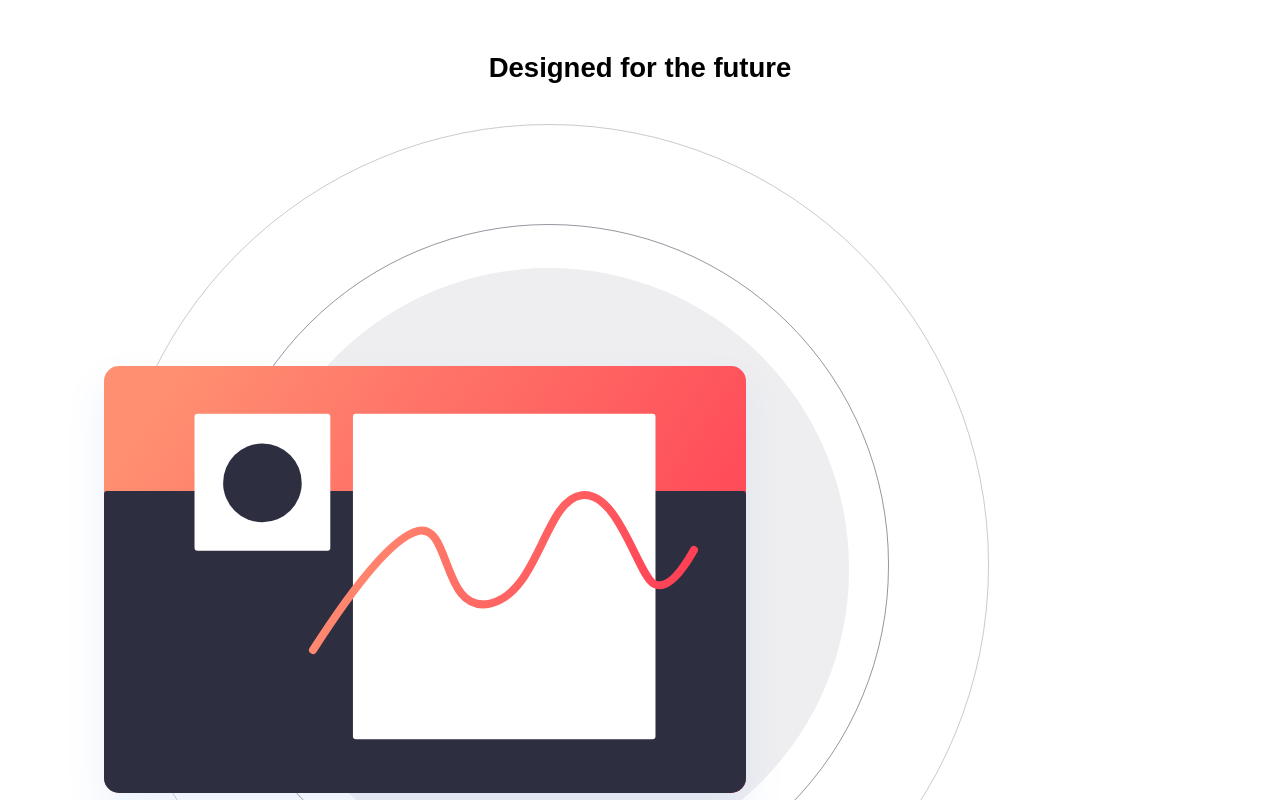
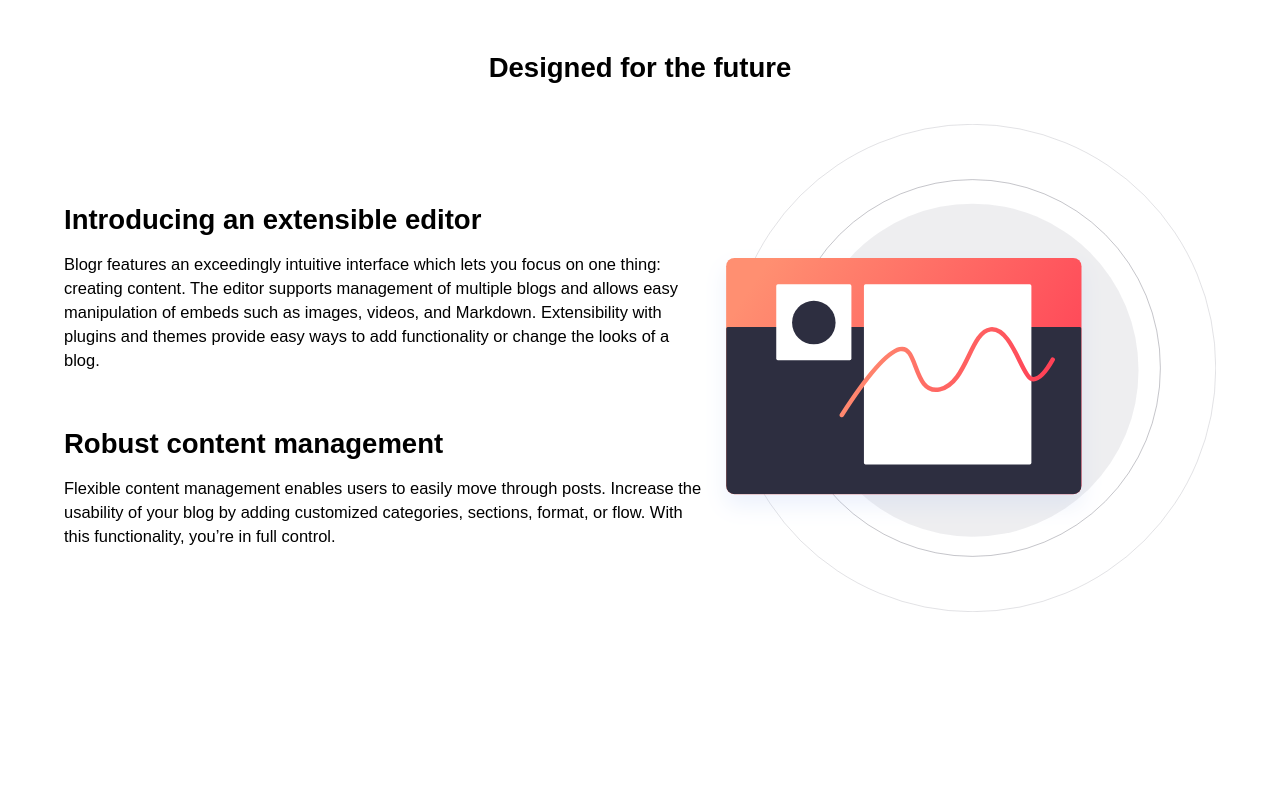
Before and after one commit to IssamAth/blog-landing-page-main, a React (Create React App) app: page / in a window 1280 px wide. Shown: the part 780-1580 px from the top of the page. After the commit the page ends 1472 px from the top, so only its background shows below. Built offline with nearby package versions, Linux system fonts and the light colour scheme.

Commit message:
fourth commit

```diff
--- a/src/App.jsx
+++ b/src/App.jsx
@@ -15,8 +15,8 @@ const ResponsiveImage = () => {
   }, []);
 
   return (
-    <div className=''>
-      {width >= 600 ? <img src={IMG2} alt="" /> : <img src={IMG1} alt="" />}
+    <div className=' md:w-40v'>
+      {width >= 600 ? <img src={IMG2} className='' alt="" /> : <img src={IMG1} alt="" />}
     </div>
   );
 };
@@ -77,36 +77,38 @@ const App = () => {
       {/* SECOND PART */}
       <section className='my-20'>
         {/* container */}
-        <div className="container">
+        <div className="container mx-auto">
           {/* TITLE */}
           <div className='text-center font-bold text-2xlnHalf'>
             <h2>Designed for the future</h2>
           </div>
           {/* FLEX ITEM */}
-          <div className='flex flex-col mt-10'>
+          <div className='flex flex-col mt-10 md:flex-row-reverse md:relative md:items-center'>
             {/* IMAGE */}
+            <div className=''>
               <ResponsiveImage />
             </div>
             {/* BOTH ARTICLES */}
-          <div className=' flex flex-col my-10'>
+            <div className=' flex flex-col my-10 md:w-35v'>
               {/* FIRST ARTICLE */}
               <article className=' '>
-              <div className=' text-center text-2xlnHalf font-bold my-4'>
+                <div className=' text-center text-2xlnHalf font-bold my-4 md:text-left'>
                   <h3>Introducing an extensible editor</h3>
                 </div>
-              <div className=' text-center text-bigbase'>
+                <div className=' text-center text-bigbase md:text-left'>
                   <p>Blogr features an exceedingly intuitive interface which lets you focus on one thing: creating content. The editor supports management of multiple blogs and allows easy manipulation of embeds such as images, videos, and Markdown. Extensibility with plugins and themes provide easy ways to add functionality or change the looks of a blog.</p>
                 </div>
               </article>
               {/* SECOND ARTICLE */}
               <article className=' mt-10'>
-              <div className=' text-center text-2xlnHalf font-bold my-4'>
+                <div className=' text-center text-2xlnHalf font-bold my-4 md:text-left'>
                   <h3>Robust content management</h3>
                 </div>
-              <div className=' text-center text-bigbase'>
+                <div className=' text-center text-bigbase md:text-left'>
                   <p>Flexible content management enables users to easily move through posts. Increase the usability of your blog by adding customized categories, sections, format, or flow. With this functionality, you’re in full control.</p>
                 </div>
               </article>
+            </div>
           </div>
         </div>
       </section>
```
Lines whose indentation alone changed are shown as unchanged.
